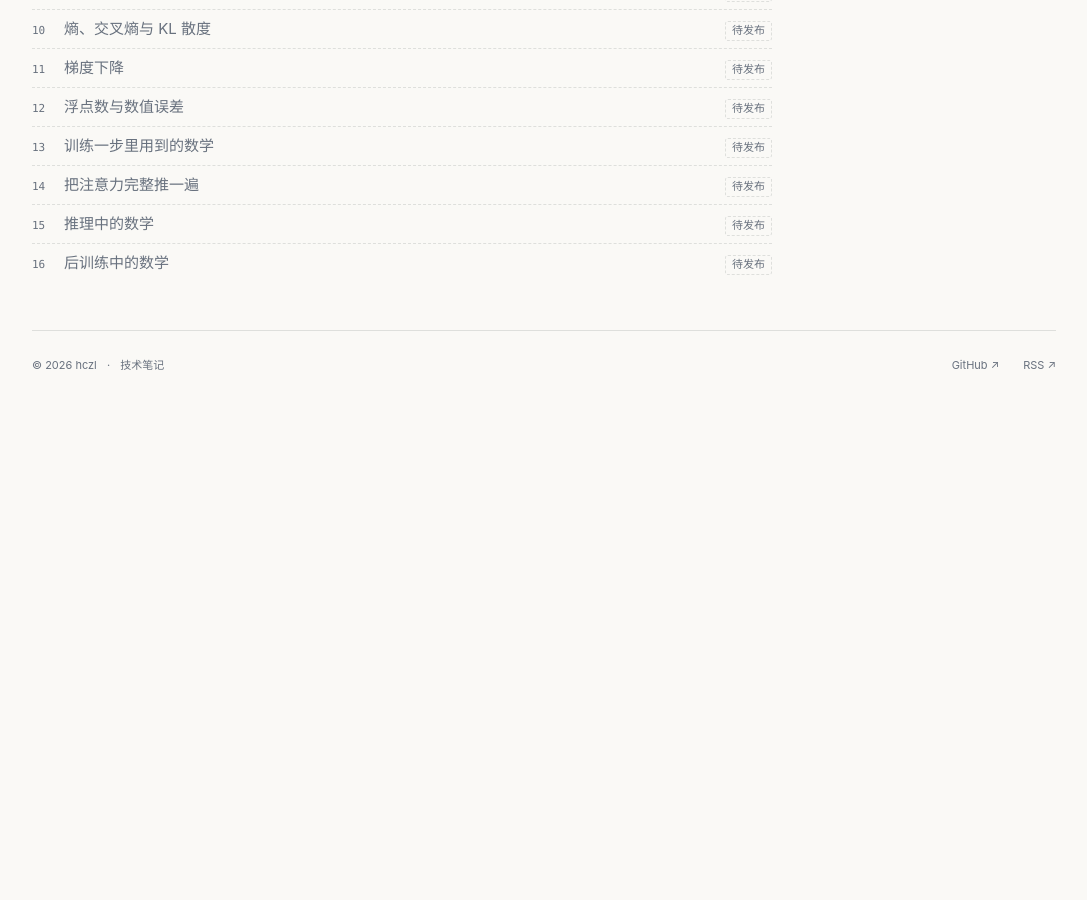
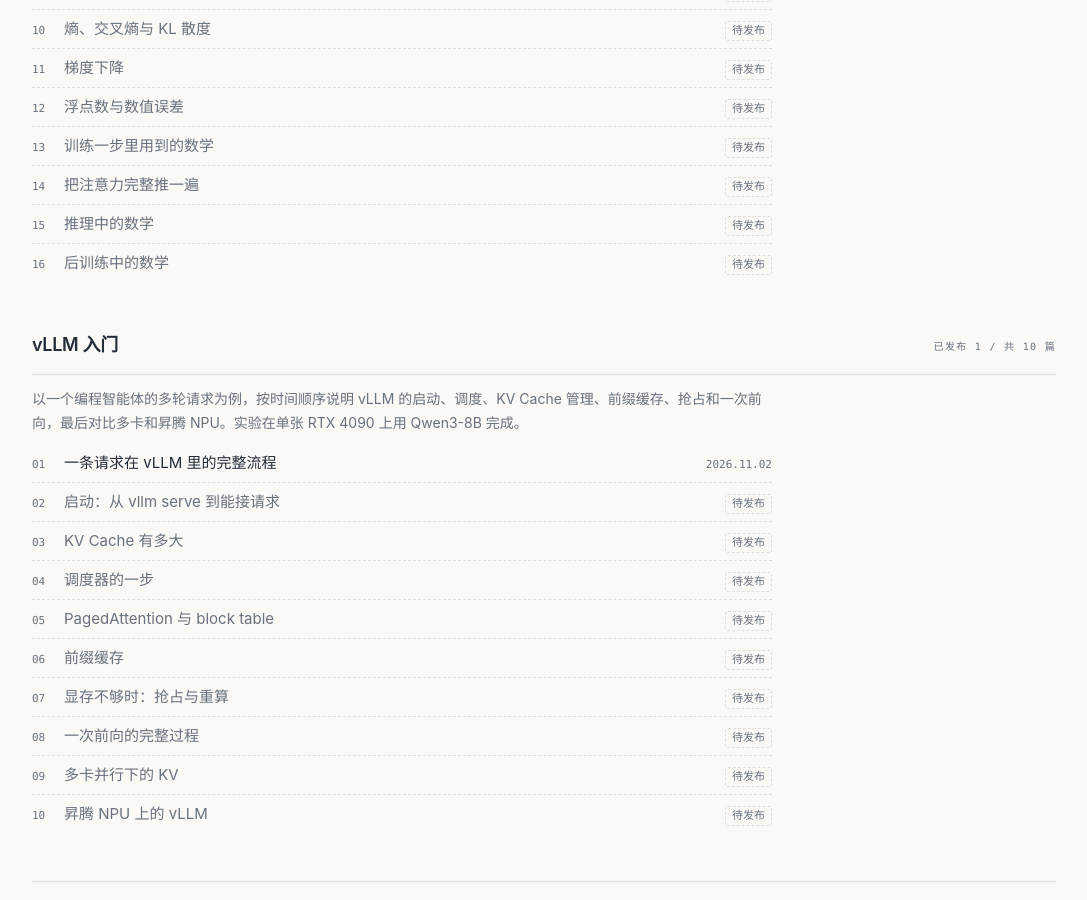
Before and after one commit to hczl/hczl.github.io, a Jekyll site: the page built from series.html, in a window 1280 px wide and 900 px high, scrolled down 1361 px. Shown: the whole window, without its empty margins (96-1183 px from the left). Built offline with Jekyll 4.4.1, drawn with Linux system fonts in a browser that asks for light colours; before the commit the page ends 1766 px from its top, so only the background shows below that; part of the change alters nothing that is shown.

Commit message:
发布文章：vLLM 入门（一）：一条请求在 vLLM 里的完整流程
Co-authored-by: Cursor <cursoragent@cursor.com>

````diff
--- a/_data/series.yml
+++ b/_data/series.yml
@@ -35,3 +35,17 @@
     - 把注意力完整推一遍
     - 推理中的数学
     - 后训练中的数学
+- id: vllm
+  title: vLLM 入门
+  description: 以一个编程智能体的多轮请求为例，按时间顺序说明 vLLM 的启动、调度、KV Cache 管理、前缀缓存、抢占和一次前向，最后对比多卡和昇腾 NPU。实验在单张 RTX 4090 上用 Qwen3-8B 完成。
+  outline:
+    - 一条请求在 vLLM 里的完整流程
+    - 启动：从 vllm serve 到能接请求
+    - KV Cache 有多大
+    - 调度器的一步
+    - PagedAttention 与 block table
+    - 前缀缓存
+    - 显存不够时：抢占与重算
+    - 一次前向的完整过程
+    - 多卡并行下的 KV
+    - 昇腾 NPU 上的 vLLM
--- /dev/null
+++ b/_posts/2026-11-02-vllm-01-overview.md
@@ -0,0 +1,185 @@
+---
+title: "vLLM 入门（一）：一条请求在 vLLM 里的完整流程"
+description: "以编程智能体的一轮请求为例，按时间顺序梳理请求从进入 vLLM 到返回结果经过的进程、调度、KV Cache 分配、分块 prefill、decode 和缓存保留，作为后续各篇的索引。"
+date: 2026-11-02 16:30:00 +0800
+tags: [vLLM, 推理]
+math: true
+series: vllm
+series_order: 1
+---
+
+做 KV Cache 卸载之前，得先弄清楚 vLLM 自己怎么管 KV：一条请求进来后经过哪些进程，KV Cache 什么时候分配、什么时候收回，多轮对话里哪些 token 不用重算，显存不够时谁先让出来。这个系列按时间顺序整理这些过程，全系列用同一个例子：一个编程智能体的多轮请求。
+
+几点约定：只讨论 V1 引擎；默认单卡，多卡在第九篇单独讲；文中用启动参数、日志原文和 `/metrics` 接口的指标名标记各个步骤，方便和文档、监控对照。
+
+实验环境如下，后面各篇不再重复，有变化时单独说明：
+
+| 项目 | 版本 |
+| --- | --- |
+| GPU | NVIDIA GeForce RTX 4090，24 GB，驱动 580.142 |
+| 系统 | Ubuntu 22.04，内核 5.15 |
+| vLLM | 0.32.0 |
+| PyTorch / CUDA | 2.13.0 / 13.0 |
+| 模型 | Qwen3-8B，bf16 |
+
+这一篇先把一条请求的全过程过一遍，每一步只说做什么，细节放到后面各篇。
+
+## 例子：一个编程智能体
+
+例子是一个修 bug 的编程智能体。用户报告某个模块处理全角字符时宽度算错，智能体依次读源文件、读相关代码、跑测试、改代码、再跑测试，一共 6 轮请求。每轮请求都带同一段 system prompt（工具定义和工作约定），后面跟着到目前为止的全部对话，包括上一轮工具返回的文件内容，所以每轮新增的只是末尾的工具输出。
+
+为了每次实验内容一致，工具输出是事先准备好的固定文本，文件内容取自 Python 标准库的源码；模型每轮的回复原样拼进历史。
+
+服务按下面的方式启动：
+
+```bash
+vllm serve Qwen/Qwen3-8B \
+  --served-model-name qwen3-8b \
+  --max-model-len 32768 \
+  --gpu-memory-utilization 0.92 \
+  --enable-prefix-caching \
+  --enable-prompt-tokens-details
+```
+
+第一次启动没有加 `--gpu-memory-utilization`，用的是默认值 0.9，结果报错退出：留给 KV Cache 的显存只有 4.48 GiB，放不下一条 32768 token 的请求要的 4.5 GiB，差了 0.02 GiB。调到 0.92 后才启动成功。`--enable-prompt-tokens-details` 让返回结果里带上命中缓存的 token 数，下表的“命中缓存”一列就是这个值。
+
+智能体每轮用流式接口请求，关闭 Qwen3 的思考模式，一轮请求的写法如下（消息内容从略）：
+
+```bash
+curl -N localhost:8000/v1/chat/completions -H 'Content-Type: application/json' -d '{
+  "model": "qwen3-8b",
+  "messages": [{"role": "system", "content": "..."}, {"role": "user", "content": "..."}],
+  "max_tokens": 256, "temperature": 0, "stream": true,
+  "stream_options": {"include_usage": true},
+  "chat_template_kwargs": {"enable_thinking": false}
+}'
+```
+
+6 轮请求的实测结果：
+
+| 轮次 | 新增内容 | prompt token | 命中缓存 | 输出 token | 首 token 时间 | 总时长 |
+| --- | --- | ---: | ---: | ---: | ---: | ---: |
+| 1 | 用户描述问题 | 307 | 0 | 32 | 0.08 s | 0.61 s |
+| 2 | 读源文件的结果 | 7,219 | 288 | 45 | 0.83 s | 1.61 s |
+| 3 | 读相关代码的结果 | 15,421 | 7,200 | 55 | 1.28 s | 2.32 s |
+| 4 | 测试失败的输出 | 15,536 | 15,408 | 49 | 0.14 s | 1.06 s |
+| 5 | 修改成功的回执 | 15,607 | 15,520 | 41 | 0.14 s | 0.90 s |
+| 6 | 测试通过的输出 | 15,680 | 15,600 | 29 | 0.13 s | 0.67 s |
+
+第 4 轮以后 prompt 有一万五千多个 token，几乎全部命中缓存，首 token 时间 0.14 秒左右；第 2、3 轮各读进一个大文件，新增的几千个 token 要现算，首 token 时间是 0.83 秒和 1.28 秒。下面跟着第 2 轮请求走一遍。
+
+## 参与者
+
+服务启动后，机器上有两个主要进程：
+
+| 进程 | 日志前缀 | 主要职责 |
+| --- | --- | --- |
+| API 服务进程 | `(APIServer pid=...)` | 接收 HTTP 请求，套对话模板、分词，把请求交给引擎；把引擎返回的 token 转回文字，流式发给客户端 |
+| 引擎进程 | `(EngineCore pid=...)`，进程名 `VLLM::EngineCore` | 循环执行调度和模型前向；管理 KV Cache；单卡时模型就在这个进程里运行 |
+
+{% include figure.html src="/assets/images/vllm-01-overview/01-request-path.jpg" alt="请求从客户端经 API 服务进程、引擎进程到 GPU，GPU 上方是一排 KV Cache block，其中几格已缓存；生成的 token 沿虚线流式返回客户端" caption="图 1：一条请求经过的进程" %}
+
+两个进程之间通过本机的 ZeroMQ 套接字传递请求和结果。用 `nvidia-smi` 看，22,456 MiB 显存全部算在引擎进程名下，API 服务进程不占显存。
+
+引擎进程启动时划分显存。按 0.92 的比例，可用的是 21.64 GiB，其中：
+
+- 模型权重占 15.27 GiB。
+- 前向的峰值临时张量占 0.62 GiB，CUDA Graph 占 0.23 GiB 左右。
+- 剩下的 5.48 GiB 全部预先分配给 KV Cache，切成固定大小的 block。每个 block 存 16 个 token 的 KV。Qwen3-8B 有 36 层、8 个 KV 头、每个头 128 维，bf16 下每个 token 的 K 和 V 一共 $$2 \times 36 \times 8 \times 128 \times 2 = 147456$$ 字节，即 144 KiB，一个 block 是 2.25 MiB。
+
+启动日志里的这一行给出了总容量：
+
+```text
+GPU KV cache size: 39,904 tokens, Maximum concurrency for 32,768 tokens per request: 1.22x
+```
+
+也就是 2494 个 block。服务运行期间 KV Cache 不再申请或释放显存，所有请求共用这 2494 个 block，调度器按需分给各个请求，请求结束后收回。
+
+## 全流程
+
+### 第一步：客户端发出请求
+
+智能体把 system prompt、第 1 轮的问题和模型回复、以及刚读到的源文件内容拼成一个消息列表，以 `stream: true` 发到 `/v1/chat/completions`。
+
+### 第二步：API 服务进程套模板、分词
+
+API 服务进程先检查参数，再用模型自带的对话模板把消息列表渲染成一段文本：每条消息前后加上角色标记，末尾加上让模型开始回复的标记。关闭思考模式时，Qwen3 的模板还会在末尾补一段空的思考标签。然后用分词器把这段文本转成 token 序列，这一轮是 7,219 个 token。
+
+请求连同 token 序列、采样参数（`max_tokens`、`temperature` 等）一起交给引擎进程。
+
+### 第三步：进入等待队列
+
+引擎进程收到请求后，把它放进等待队列。引擎维护两个队列：等待队列里是还没开始算的请求，运行队列里是已经分到 KV Cache、正在 prefill 或 decode 的请求。
+
+引擎进程在一个循环里一步一步地执行，每一步先调度、再前向。新请求要等到下一步调度时才会被处理。
+
+### 第四步：调度：查前缀缓存，分配 block
+
+每一步调度有一个 token 预算，由 `--max-num-batched-tokens` 控制。没有显式设置时，vLLM 按显卡显存选默认值：`vllm serve` 在显存 160 GiB 以上的卡上默认是 16384，70 GiB 以上的卡（A100 除外）上是 8192，其他卡上是 2048，这台 4090 属于最后一种。这一步里所有请求要计算的 token 加起来不能超过这个数。同一步里最多同时运行的请求数由 `--max-num-seqs` 控制，这里是默认的 256。
+
+调度器先照顾运行队列里的请求，再从等待队列里按到达顺序取新请求。轮到第 2 轮请求时：
+
+1. 查前缀缓存。调度器把 token 序列按 16 个一组切开，从头开始逐个 block 计算哈希，到缓存里找内容完全相同的 block。这一轮命中了 18 个 block，也就是前 288 个 token：system prompt 和第 1 轮的问题。这些 token 的 KV 已经在显存里，直接复用，不用再算。
+2. 决定这一步算多少。剩下 6,931 个 token 要算，超过了 2048 的预算，这一步只算前 2048 个，其余的留到后面几步。V1 引擎默认开启分块 prefill（chunked prefill），长 prompt 都这样拆开算。
+3. 分配 block。调度器只为这一步要算的 token 分配 block，不是一次给整条请求分够。如果空闲 block 不够，这条请求就留在等待队列里，下一步再试。
+
+分配成功后，请求移到运行队列。
+
+### 第五步：分块 prefill
+
+按默认预算算，第 2 轮请求的 prefill 分 4 步：前三步各 2048 个 token，第四步 787 个。这个步数是推算的，实验里没有逐步记录。每一步的前向读取前面所有 token 的 KV，算出这一步新 token 的 KV，写进刚分配的 block 里。
+
+{% include figure.html src="/assets/images/vllm-01-overview/02-turn2-timeline.jpg" alt="第 2 轮请求先命中 288 个缓存 token，再分 2048、2048、2048、787 四段 prefill，第四段之后得到第一个 token，之后每步 decode 一个 token" caption="图 2：第 2 轮请求的执行顺序。方框宽度示意 token 数，不代表耗时；命中缓存的部分不需要计算" %}
+
+同一步里如果还有别的请求在 decode，它们和这 2048 个 token 拼在一起算，每步照样前进一个 token。
+
+### 第六步：一次前向，采样出第一个 token
+
+每一步的前向大致是：把这一步所有请求的 token 拼成一个批次，连同每个请求的 block 位置一起送进模型；模型逐层计算，attention 层按 block 位置去读写 KV Cache；最后一层输出每个请求最后一个位置上的词表概率，采样器按 `temperature` 等参数选出下一个 token。
+
+prefill 的前三步也跑了完整的前向，但 prompt 还没读完，采样结果直接丢弃；第四步结束时才采样出第一个输出 token。客户端看到的首 token 时间是 0.83 秒，包括套模板、分词和 4 步 prefill。
+
+这台机器上 attention 用的是 FlashAttention 后端；attention 以外的部分经过 torch.compile 编译，一步的 token 数在 512 以内时回放启动时捕获的 CUDA Graph，decode 一般都在这个范围内。
+
+### 第七步：decode
+
+拿到第一个 token 后，请求进入 decode：之后每一步只算 1 个 token，读前面全部 token 的 KV，写入 1 个 token 的 KV，采样出下一个 token。
+
+prompt 的 7,219 个 token 占满 451 个 block，第 452 个 block 里有 3 个 token；decode 时先填满这个 block，再分配新的。这一轮输出 45 个 token，decode 期间新分配了 2 个 block。
+
+首 token 之后的 44 个 token 用了 0.78 秒，每步约 18 毫秒，和 4 步 prefill 的时间差不多，而 prefill 算了 6,931 个 token。decode 每一步都要把 15.27 GiB 的权重从显存读一遍，4090 的显存带宽约 1 TB/s，光读权重就要 16 毫秒左右。同一步里 decode 的请求越多，这次读取就由越多的 token 分摊。
+
+### 第八步：流式返回
+
+引擎进程每一步都把新生成的 token 发回 API 服务进程。API 服务进程把 token 转回文字，以 SSE 事件流的形式发给客户端。
+
+请求在两种情况下结束：模型输出了结束符，或者输出数达到 `max_tokens`。第 2 轮是前一种，模型输出 45 个 token 后发出了一次工具调用并结束。最后一个事件里带有用量统计：
+
+```json
+{"prompt_tokens": 7219, "completion_tokens": 45, "prompt_tokens_details": {"cached_tokens": 288}}
+```
+
+### 第九步：请求结束，KV 留在缓存里
+
+请求结束后，它占用的 block 都还给空闲池，但已经写满 16 个 token 的 block 不清空，哈希和内容都保留着，下一次有相同前缀的请求可以直接复用。空闲 block 不够时，这些缓存 block 按最久未使用的顺序被征用。
+
+第 3 轮请求到来时，第 2 轮的前 450 个 block 还在显存里，于是命中了 7,200 个 token。
+
+第 2 轮的 prompt 有 451 个满 block，命中的却只有 450 个，每一轮都比上一轮的 prompt 少命中一个 block 左右。一开始以为是 block 对齐的问题，用分词器把两轮的 prompt 都渲染出来对比，才发现是对话模板：关闭思考模式时，生成那一轮的 prompt 末尾有一段空的思考标签，而下一轮把这条回复当作历史重新渲染时，模板去掉了这段标签。两次的 token 序列从助手回复的开头就不一样了，所以第 451 个 block 对不上，模型上一轮的回复本身也一直没有命中。
+
+## 多个会话同时运行
+
+单个会话时，第 6 轮 15,680 个 token 也只占 2494 个 block 的不到 40%。接着试了几个会话同时跑的情况，本来想看抢占，结果前两次都没看到。
+
+第一次用 4 个会话，每隔 3 秒启动一个。4 个会话最后一轮的 prompt 加起来是 52,069 个 token，超过了 39,904 的容量，原以为会抢占，实际上 KV 占用最高到 98.5%，抢占计数 `vllm:num_preemptions_total` 一直是 0。每个智能体要等一轮结束才发下一轮，4 个会话的长 prompt 并不总是同时在跑，在跑的请求加起来放得下；被挤掉的是已经结束的请求留下的缓存 block，部分轮次的命中率从 99% 掉到 80% 左右。
+
+第二次加到 8 个会话，每隔 0.5 秒启动一个，还是没有抢占，但缓存几乎全被冲掉了：从第 4 轮开始，每个请求只命中 system prompt 的 272 个 token，首 token 时间多在 10 秒上下，最长 14 秒。45 万个 prompt token 里有 40 万个（89%）是现算的，单个会话时这个比例是 23%。空闲 block 不够时，新请求留在等待队列里，最多时有 6 个在等，已经在跑的请求不受影响。
+
+抢占发生在运行中的请求 decode 时分不到新 block 的时候：调度器打断一个运行中的请求，收回它的全部 block，把它放回等待队列，以后从头再算。智能体每轮只输出四五十个 token，decode 阶段几乎不增长，所以碰不到这种情况。第三次让每轮强制输出 2000 个 token，4 个会话就出现了一次抢占，两次运行里被抢占的都是同一个会话的第 4 轮，它的 decode 用了 66 到 69 秒，同批的其他请求是 44 到 49 秒。哪个请求被抢占是从时间线推断的，日志里没有记录。
+
+## 参考资料
+
+- [vLLM](https://github.com/vllm-project/vllm)：本文所有行为以 v0.32.0 为准，`--max-num-batched-tokens` 的默认值按显卡显存选择的规则也出自这个版本的源码。
+- vLLM 文档：[OpenAI-Compatible Server](https://docs.vllm.ai/en/latest/serving/openai_compatible_server.html)、[Metrics](https://docs.vllm.ai/en/latest/design/metrics.html)、[Automatic Prefix Caching](https://docs.vllm.ai/en/latest/design/prefix_caching.html)。
+- Woosuk Kwon 等，[Efficient Memory Management for Large Language Model Serving with PagedAttention](https://arxiv.org/abs/2309.06180)，SOSP 2023。vLLM 按 block 管理 KV Cache 的做法出自这篇论文。
+- [Qwen3-8B 模型卡](https://huggingface.co/Qwen/Qwen3-8B)：层数、KV 头数等结构参数以模型目录里的 config.json 为准。
````
Also changed, not shown: assets/images/vllm-01-overview/01-request-path.jpg (added), assets/images/vllm-01-overview/02-turn2-timeline.jpg (added).
